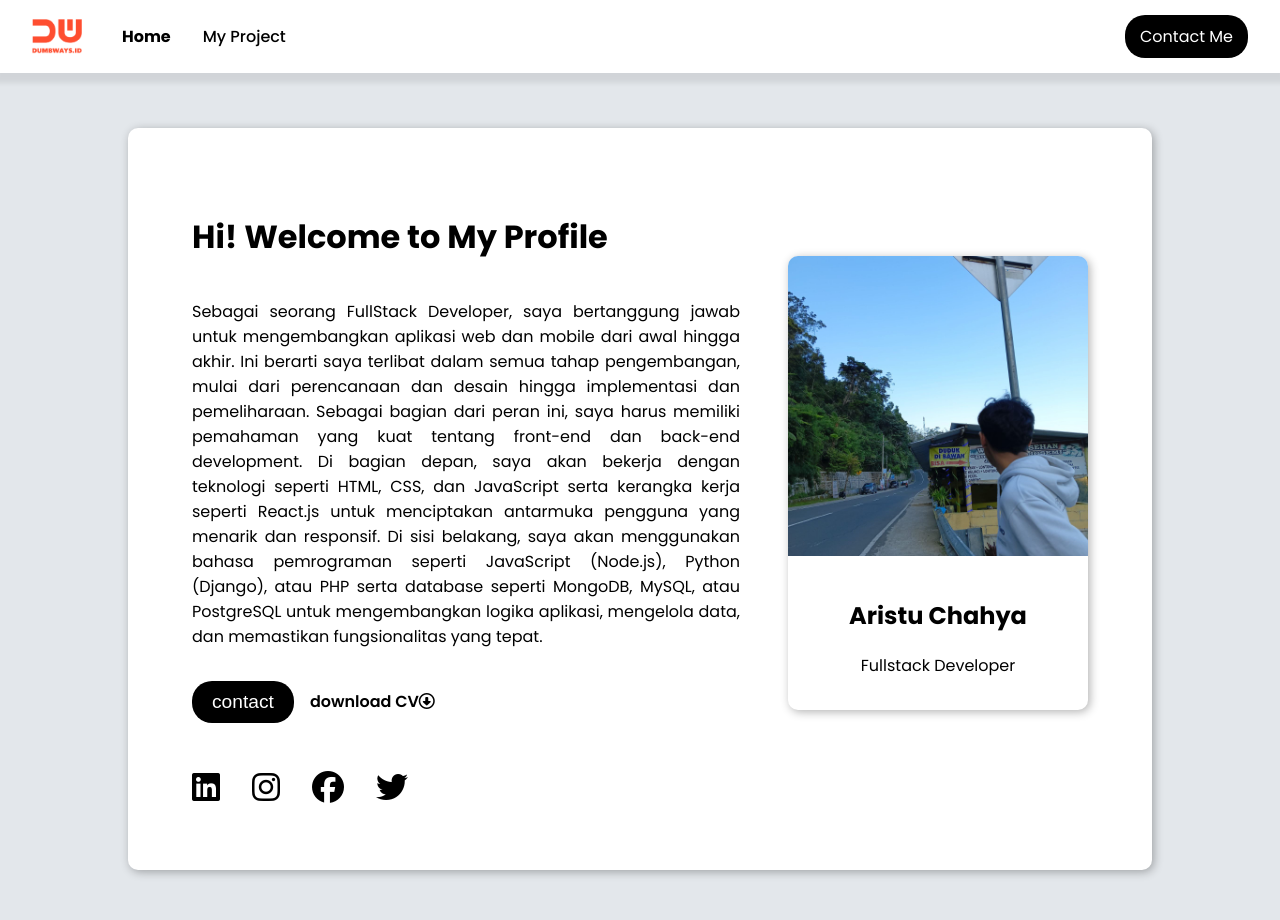
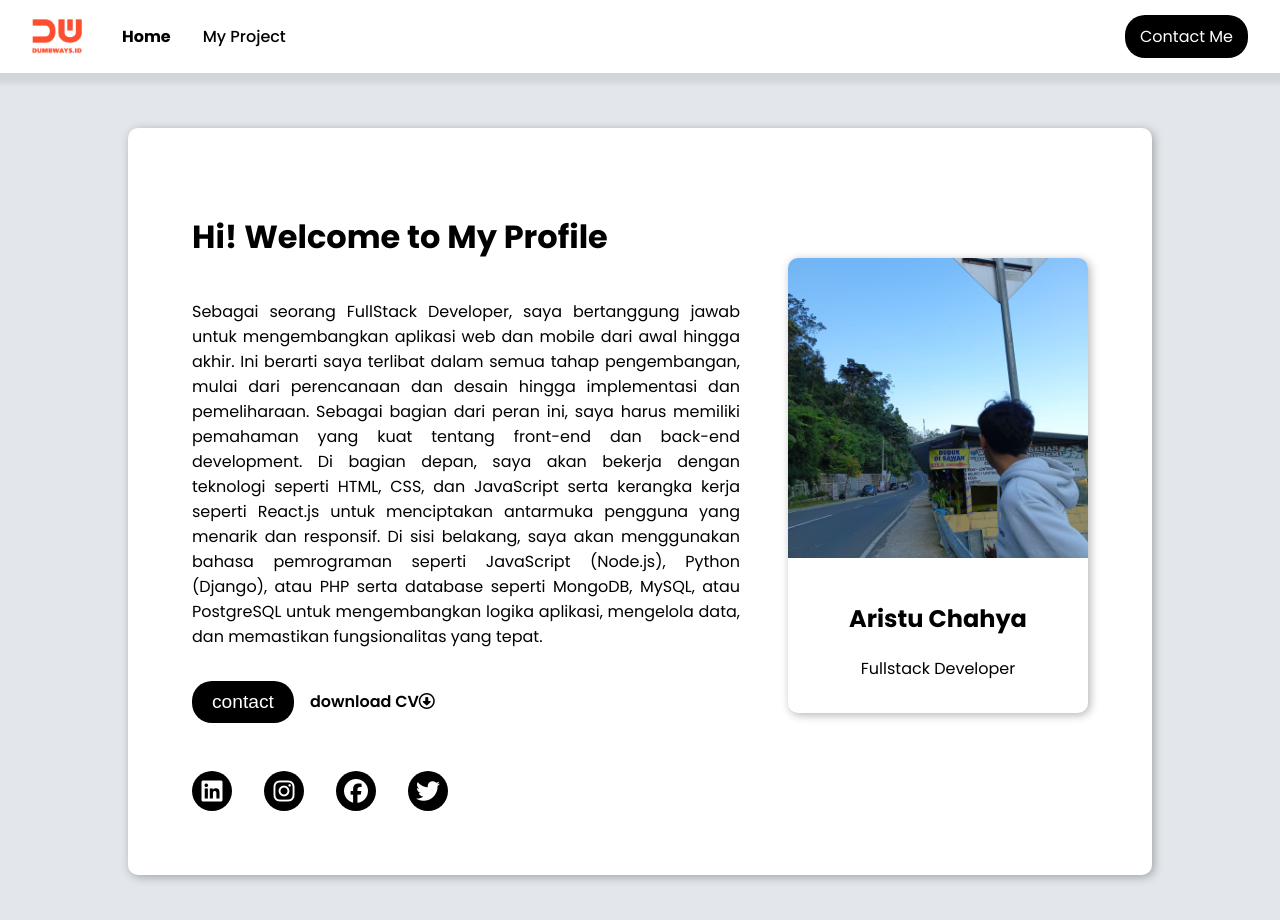
Before and after one commit to aristuchahya/personal-web, a plain HTML site: page Day-2/Task2/index.html in a window 1280 px wide. Drawn offline with Linux system fonts and the light colour scheme.

Commit message:
optimize socmed

```diff
--- a/Day-2/Task2/assets/css/style.css
+++ b/Day-2/Task2/assets/css/style.css
@@ -134,9 +134,22 @@ nav ul li:last-child {
   gap: 2rem;
 }
 
-.fab {
-  font-size: 2rem;
-  color: black;
+.social-media a {
+  display: flex;
+  justify-content: center;
+  align-items: center;
+  text-decoration: none;
+  font-size: 1.5rem;
+  background-color: black;
+  color: white;
+  width: 40px;
+  height: 40px;
+  border-radius: 50%;
+}
+
+.social-media a:hover {
+  opacity: 0.8;
+  transition: opacity 0.3s ease;
 }
 
 .profile {
```
